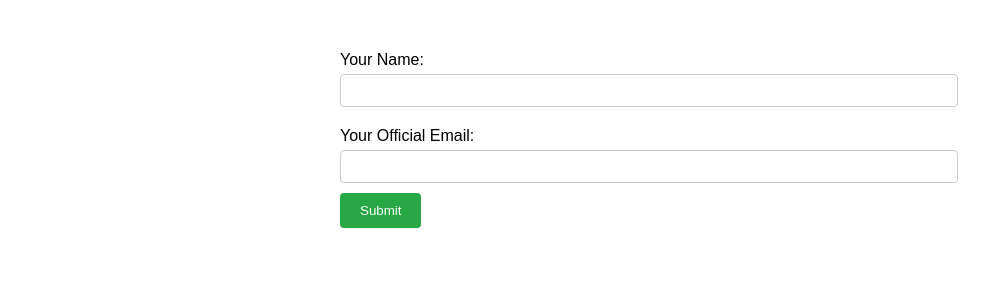
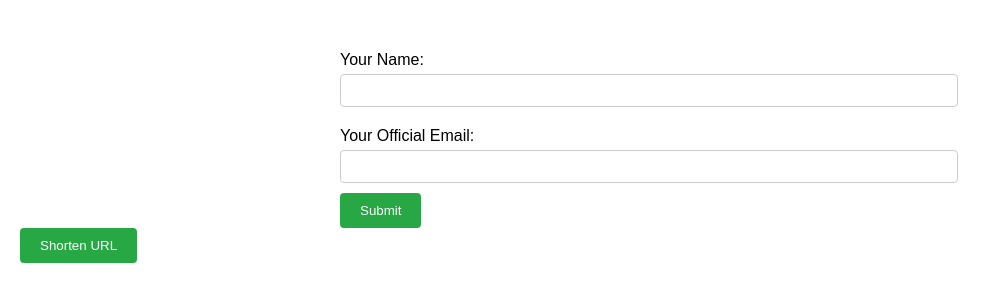
Before and after one commit to celesankit2212/nps_contributor, a Flask app: template templates/nps_form.html in a window 1280 px wide. Shown: the part 57-359 px from the top of the page, without its empty margins (0-1001 px from the left). Run offline with Flask 3, Linux system fonts and the light colour scheme; the template is opened without the code that fills it, so the values that code supplies are empty.

Commit message:
added files for new requirement

```diff
--- a/app.py
+++ b/app.py
@@ -1,7 +1,8 @@
-from flask import Flask, render_template, request, jsonify
+from flask import Flask, render_template, request, jsonify, url_for
 import json
 import csv
 import os
+import requests
 
 app = Flask(__name__)
 
@@ -68,5 +69,12 @@
 
     return 'NPS scores submitted successfully!'
 
+@app.route('/shorten_url', methods=['POST'])
+def shorten_url():
+    original_url = request.form['url']
+    response = requests.get(f'http://tinyurl.com/api-create.php?url={original_url}')
+    short_url = response.text
+    return jsonify({'short_url': short_url})
+
 if __name__ == '__main__':
     app.run(debug=True)
--- a/templates/index.html
+++ b/templates/index.html
@@ -26,7 +26,7 @@
         <label for="team_members">Team Members:</label>
         <input type="text" id="team_members" name="team_members" required readonly>
         <br>
-        <button type="submit">Submit</button>
+        <button type="submit">Generate NPS Form</button>
     </form>
 
     <script>
--- a/templates/nps_form.html
+++ b/templates/nps_form.html
@@ -5,6 +5,7 @@
     <meta name="viewport" content="width=device-width, initial-scale=1.0">
     <title>NPS Form</title>
     <link rel="stylesheet" href="{{ url_for('static', filename='styles.css') }}">
+    <script src="https://code.jquery.com/jquery-3.6.0.min.js"></script>
 </head>
 <body>
     <h1>NPS score for {{ team_name }} on the basis of contribution and work efficiency</h1>
@@ -32,6 +33,10 @@
         <button type="submit">Submit</button>
     </form>
 
+    {% if not request.args.get('shortened') %}
+        <button id="shorten-url">Shorten URL</button>
+    {% endif %}
+
     <script>
         document.addEventListener('DOMContentLoaded', function() {
             document.querySelectorAll('.radio-container').forEach(function(container) {
@@ -45,6 +50,19 @@
                     }
                 });
             });
+
+            document.getElementById('shorten-url').addEventListener('click', function() {
+                var currentUrl = window.location.href;
+                $.ajax({
+                    url: "{{ url_for('shorten_url') }}",
+                    method: "POST",
+                    data: { url: currentUrl },
+                    success: function(data) {
+                        var shortUrl = data.short_url;
+                        window.location.href = shortUrl + "?shortened=true";
+                    }
+                });
+            });
         });
     </script>
 </body>
```
